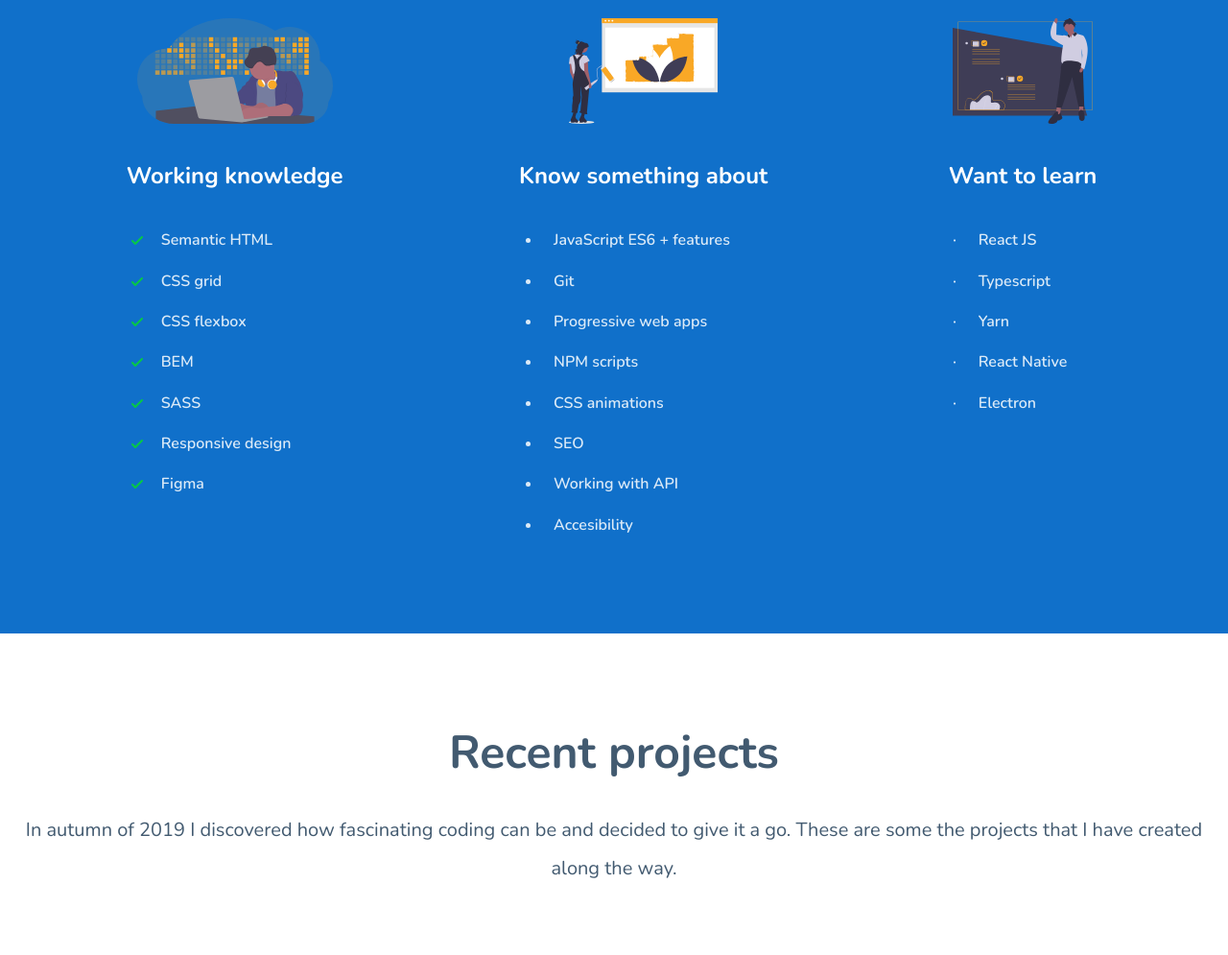
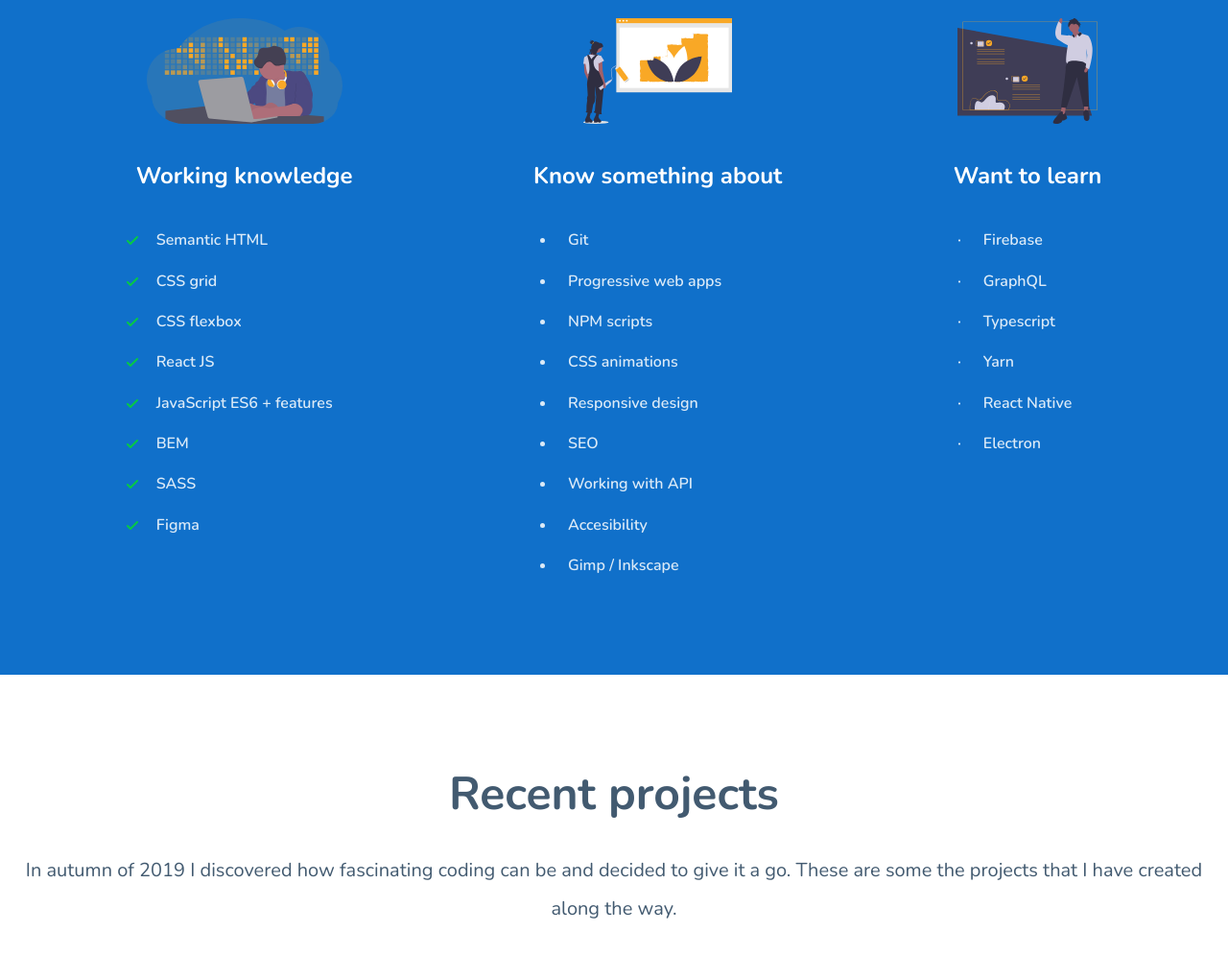
Before and after one commit to krysiajanik/krysiajanik.github.io, a website built with webpack: page src/pages/index.html in a window 1280 px wide. Shown: the part 1044-2039 px from the top of the page at 96% size. Built offline with nearby package versions, Linux system fonts and the light colour scheme; no server answers.

Commit message:
Update index.html

```diff
--- a/src/pages/index.html
+++ b/src/pages/index.html
@@ -102,9 +102,10 @@
             <li class="skills__list--item">Semantic HTML</li>
             <li class="skills__list--item">CSS grid</li>
             <li class="skills__list--item">CSS flexbox</li>
+            <li class="skills__list--item">React JS</li>
+            <li class="skills__list--item">JavaScript ES6 + features</li>
             <li class="skills__list--item">BEM</li>
             <li class="skills__list--item">SASS</li>
-            <li class="skills__list--item">Responsive design</li>
             <li class="skills__list--item">Figma</li>
           </ul>
         </section>
@@ -112,21 +113,23 @@
           <img src="../assets/img/undraw_work_in_progress_uhmv.svg" class="skills__image">
           <h2 class="skills__section-header">Know something about</h2>
           <ul class="skills__list skills__list--white">
-            <li class="skills__list--item">JavaScript ES6 + features</li>
             <li class="skills__list--item">Git</li>
             <li class="skills__list--item">Progressive web apps</li>
             <li class="skills__list--item">NPM scripts</li>
             <li class="skills__list--item">CSS animations</li>
+            <li class="skills__list--item">Responsive design</li>
             <li class="skills__list--item">SEO</li>
             <li class="skills__list--item">Working with API</li>
             <li class="skills__list--item">Accesibility</li>
+            <li class="skills__list--item">Gimp / Inkscape</li>
           </ul>
         </section>
         <section class="skills__section">
           <img src="../assets/img/undraw_Organizing_projects_0p9a.svg" class="skills__image">
           <h2 class="skills__section-header">Want to learn</h2>
           <ul class="skills__list skills__list--dot">
-            <li class="skills__list--item">React JS</li>
+            <li class="skills__list--item">Firebase</li>
+            <li class="skills__list--item">GraphQL</li>
             <li class="skills__list--item">Typescript</li>
             <li class="skills__list--item">Yarn</li>
             <li class="skills__list--item">React Native</li>
```
